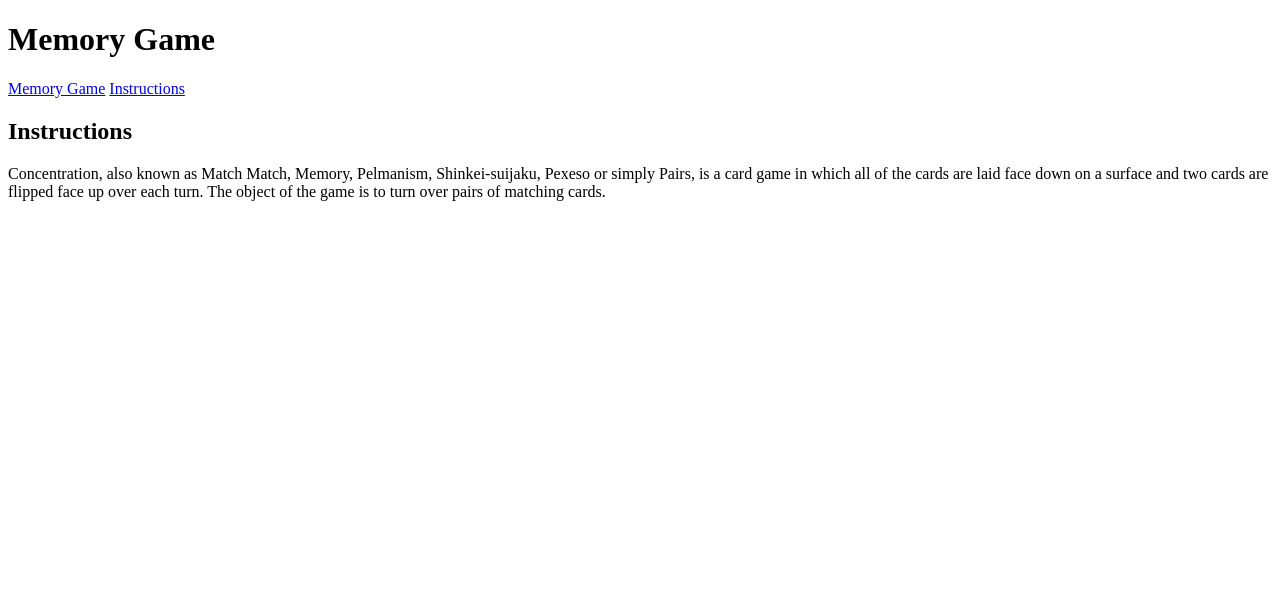
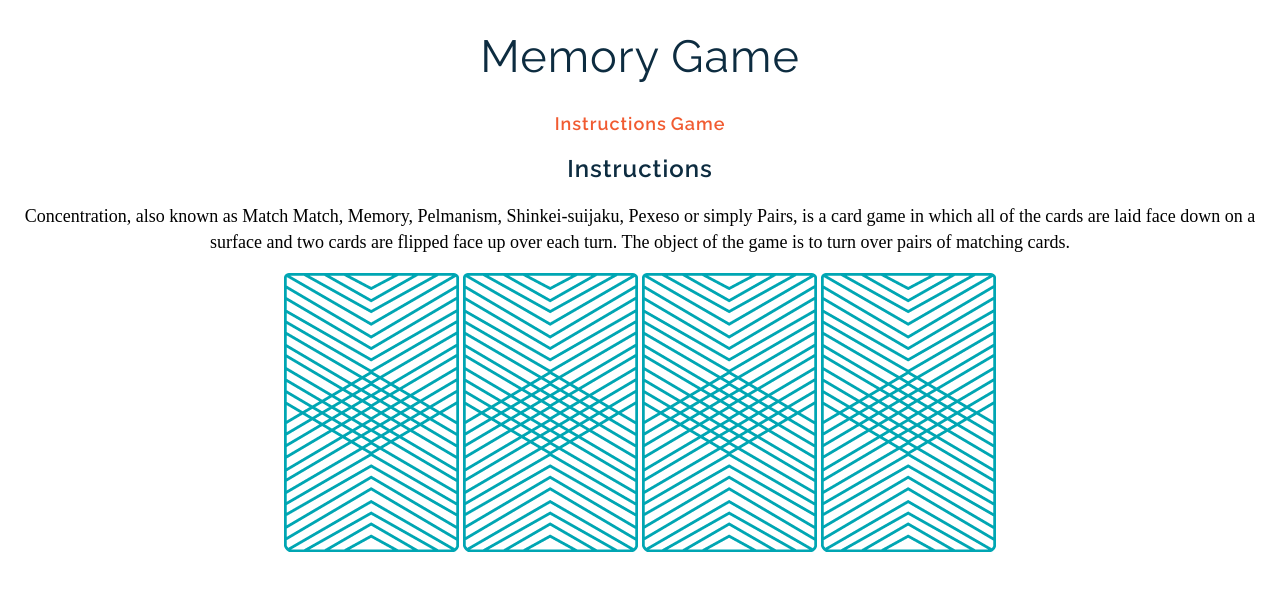
Before and after one commit to monicamendesmontanha/memorygame, a plain HTML site: page index.html in a window 1280 px wide. Drawn offline with Linux system fonts and the light colour scheme; a web font is replaced by a local one.

Commit message:
added initial style

```diff
--- /dev/null
+++ b/css/style.css
@@ -0,0 +1,35 @@
+body {
+    text-align: center;
+    }
+
+h1 {
+    font-family: "Raleway", sans-serif;
+    color: #0D2C40;
+    letter-spacing: 1px;
+    font-weight: 400;
+    font-size: 45px;
+}
+
+a {
+    font-family: "Raleway", sans-serif;
+    color: #F15B31;
+    letter-spacing: 1px;
+    font-weight: 600;
+    font-size: 18px;
+    text-decoration: none;
+}
+
+h2 {
+    font-family: "Raleway", sans-serif;
+    color: #0D2C40;
+    letter-spacing: 1px;
+    font-weight: 600;
+    font-size: 20x;
+}
+
+
+p {
+    font-family: "Droid Serif", serif;
+    line-height: 26px;
+    font-size: 18px;
+}
--- a/index.html
+++ b/index.html
@@ -2,17 +2,25 @@
 <html>
 
     <head>
-        <title>Memory Game</title>
+        <link href="https://fonts.googleapis.com/css?family=Droid+Serif|Raleway:400,500,600,700" rel="stylesheet">
+        <link href="css/style.css" rel="stylesheet" type="text/css">
+        <title>Memory Card Game</title>
     </head>
 
     <body>
         <h1>Memory Game</h1>
-        <a href="#"">Memory Game</a>
         <a href="#"">Instructions</a>
+        <a href="#"">Game</a>
 
         <h2>Instructions</h2>
         <p>Concentration, also known as Match Match, Memory, Pelmanism, Shinkei-suijaku, Pexeso or simply Pairs, is a card game in which all of the cards are laid face down on a surface and two cards are flipped face up over each turn. The object of the game is to turn over pairs of matching cards.</p>
 
+        <div>
+            <img src="images/back.png" alt="Queen of Diamonds">
+            <img src="images/back.png" alt="Queen of Hearts">
+            <img src="images/back.png" alt="King of Diamonds">
+            <img src="images/back.png" alt="King of Hearts">
+        </div>
     </body>
 
 </html>
```
Also changed, not shown: images/back.png (added), images/king-of-diamonds.png (added), images/king-of-hearts.png (added), images/queen-of-diamonds.png (added), images/queen-of-hearts.png (added), 1 other file.
